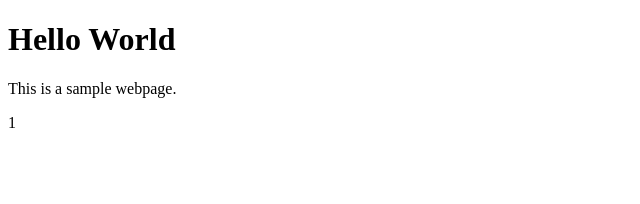
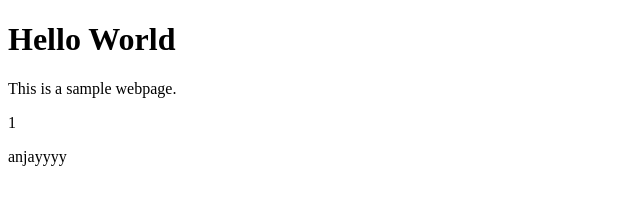
Before and after one commit to Jordan10001/gitlearn, a plain HTML site: page index.html in a window 1280 px wide. Shown: the full height of the page, 0-640 px from the left. Drawn offline with Linux system fonts and the light colour scheme.

Commit message:
Feat: ebet.html

```diff
--- a/index.html
+++ b/index.html
@@ -8,5 +8,6 @@
 <body>
     <h1 id="title">Hello World</h1>
 <p id="description">This is a sample webpage.</p>1
+<p>anjayyyy</p>
 </body>
 </html>
```
